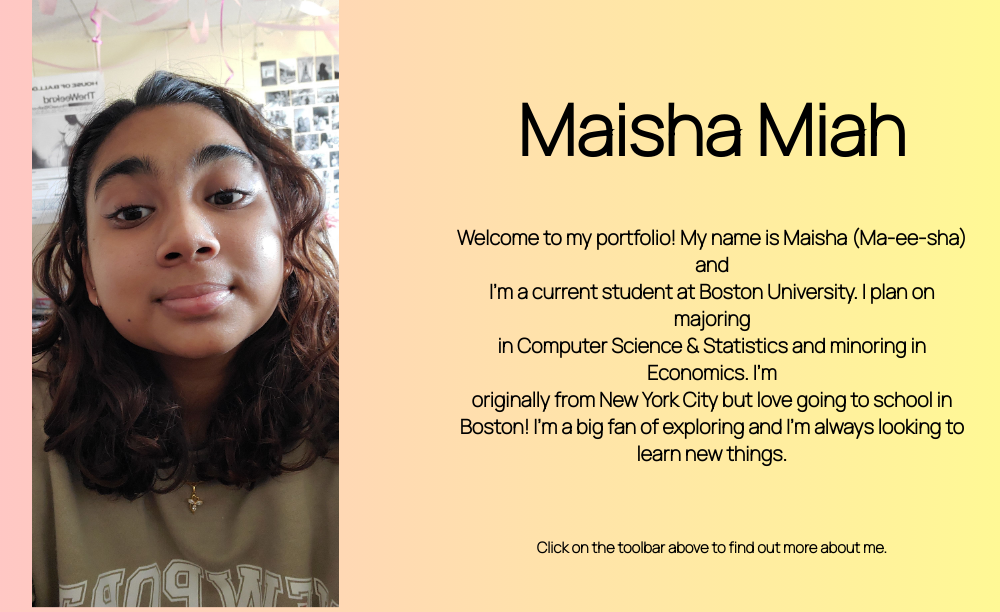
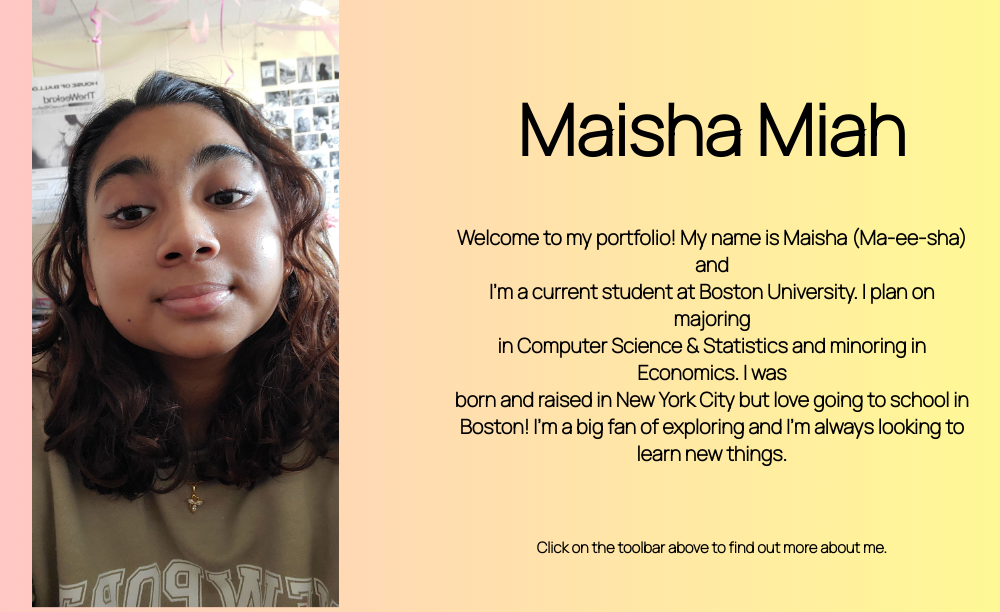
Before and after one commit to mmiah00/Personal-Portfolio, a Flask app: page / in a window 1280 px wide. Shown: the part 97-709 px from the top of the page, without its empty margins (147-1147 px from the left). Run offline with Flask 2, Linux system fonts and the light colour scheme.

Commit message:
edited about me part

```diff
--- a/app/templates/index.html
+++ b/app/templates/index.html
@@ -10,8 +10,8 @@
         <p>
             Welcome to my portfolio! My name is Maisha (Ma-ee-sha) and <br>
             I’m a current student at Boston University. I plan on majoring <br>
-            in Computer Science & Statistics and minoring in Economics. I’m <br>
-            originally from New York City but love going to school in <br>
+            in Computer Science & Statistics and minoring in Economics. I was <br>
+            born and raised in New York City but love going to school in <br>
             Boston! I'm a big fan of exploring and I’m always looking to <br>
             learn new things.
         </p>
```
